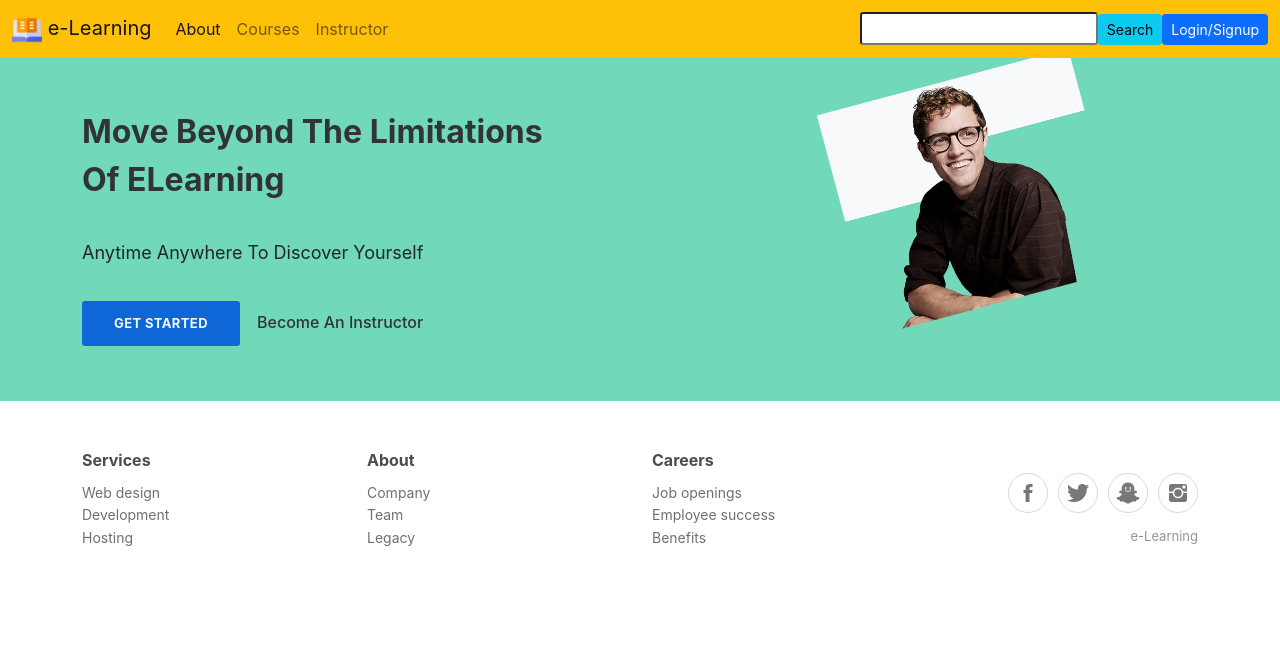
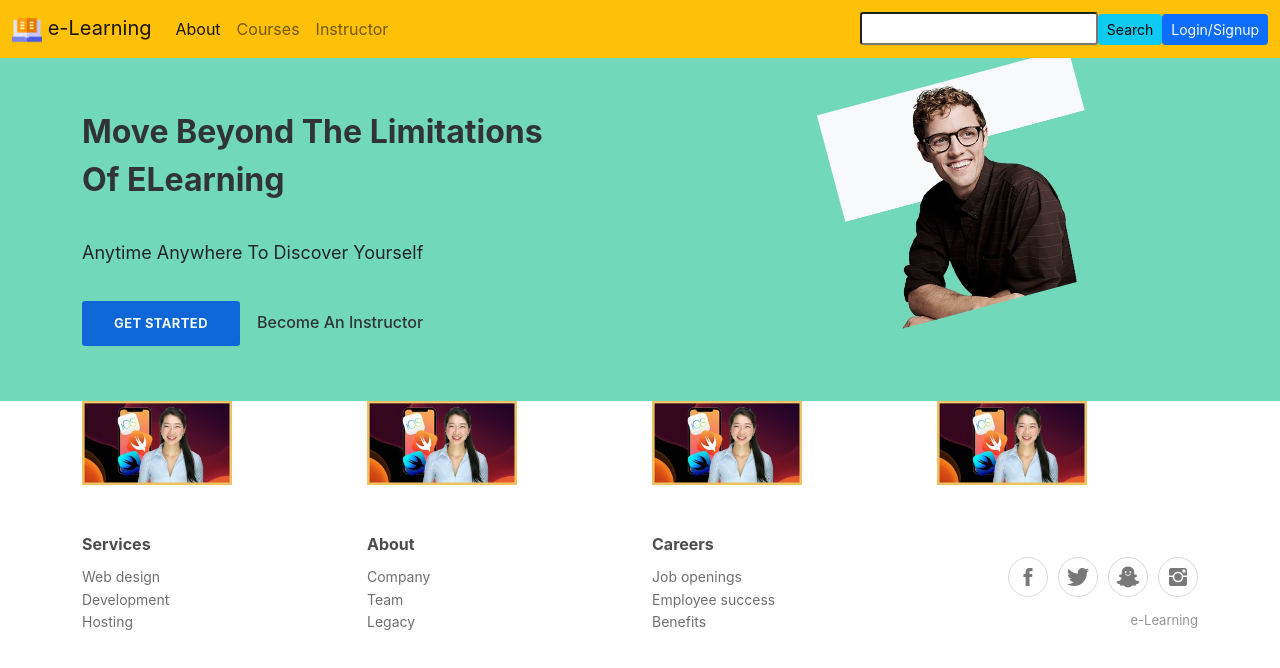
Before and after one commit to ppavankumar727/New-York-Times-Books-and-articles-application, a React (Create React App) app in the folder frontend/: page / in a window 1280 px wide. Shown: the top 668 px of the page. Built offline with nearby package versions, Linux system fonts and the light colour scheme.

Commit message:
Set Dummy Course List

```diff
--- /dev/null
+++ b/frontend/src/components/courselist/courselist.js
@@ -0,0 +1,18 @@
+import React from 'react';
+
+export class Courselist extends React.Component{
+    render(){
+        return (
+
+            <div className="container">
+            <div className="row">
+              <div className="col-md-3"><img className="flex-grow-0" src="assets/img/1778502_f4b9_12.jpg" width="150 rem" /></div>
+              <div className="col-md-3"><img className="flex-grow-0" src="assets/img/1778502_f4b9_12.jpg" width="150 rem" /></div>
+              <div className="col"><img className="flex-grow-0" src="assets/img/1778502_f4b9_12.jpg" width="150 rem" /></div>
+              <div className="col-md-3"><img className="flex-grow-0" src="assets/img/1778502_f4b9_12.jpg" width="150 rem" /></div>
+            </div>
+          </div>
+          );
+
+    }
+}
--- a/frontend/src/components/home/App.js
+++ b/frontend/src/components/home/App.js
@@ -5,6 +5,7 @@ import ReactDOM from 'react-dom';
 import { Navbar } from '../navbar/navbar';
 import { BillBoard } from '../billBoard/billboard';
 import { Footer } from '../footer/footer';
+import { Courselist } from '../courselist/courselist';
 
 class App extends React.Component{
   render(){
@@ -12,6 +13,7 @@ class App extends React.Component{
     <div className="root">
       <Navbar></Navbar>
       <BillBoard></BillBoard>
+      <Courselist></Courselist>
       <Footer></Footer>
     </div>
     );
```
